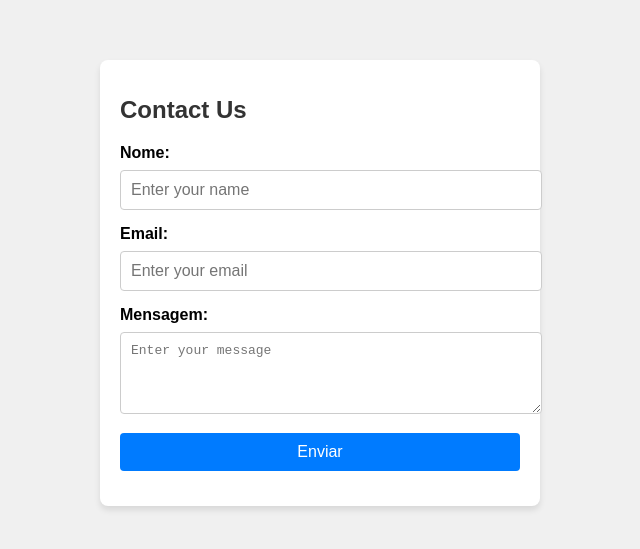
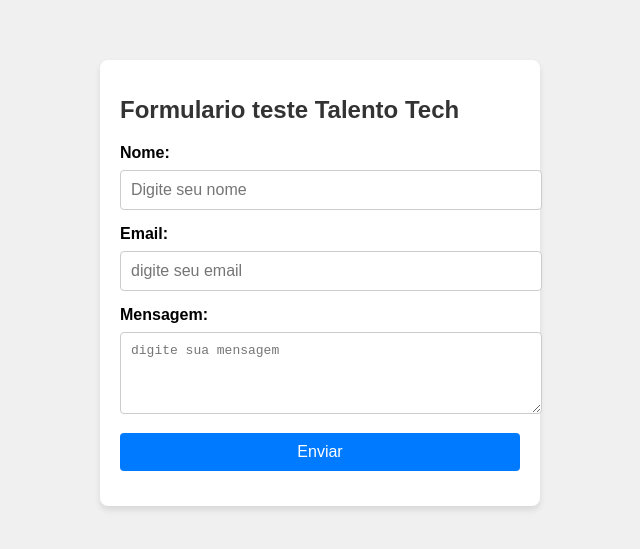
Before and after one commit to heloizeh/heloizeh.github.io, a plain HTML site: page index.html in a window 1280 px wide. Shown: the part 117-666 px from the top of the page, without its empty margins (320-960 px from the left). Drawn offline with Linux system fonts and the light colour scheme.

Commit message:
Update index.html

```diff
--- a/index.html
+++ b/index.html
@@ -56,16 +56,16 @@
 </head>
 <body>
     <div class="form-container">
-        <h1>Contact Us</h1>
+        <h1>Formulario teste Talento Tech</h1>
        <form action="/enviar" method="post">
             <label for="name">Nome:</label>
-            <input type="text" id="name" name="name" placeholder="Enter your name" required>
+            <input type="text" id="name" name="name" placeholder="Digite seu nome" required>
 
             <label for="email">Email:</label>
-            <input type="email" id="email" name="email" placeholder="Enter your email" required>
+            <input type="email" id="email" name="email" placeholder="digite seu email" required>
 
             <label for="message">Mensagem:</label>
-            <textarea id="message" name="message" rows="4" placeholder="Enter your message" required></textarea>
+            <textarea id="message" name="message" rows="4" placeholder="digite sua mensagem" required></textarea>
 
             <button type="submit">Enviar</button>
         </form>
```
